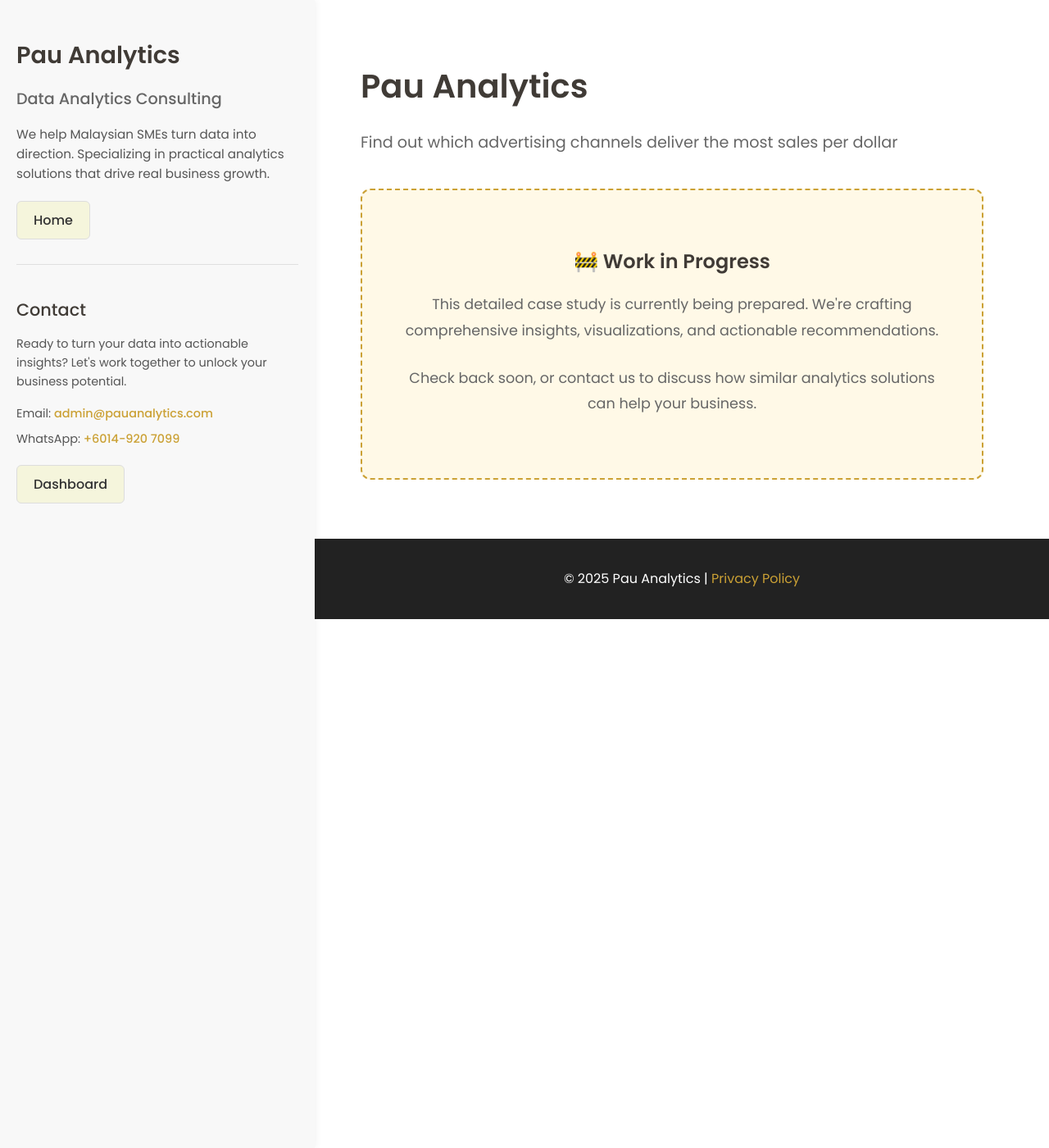
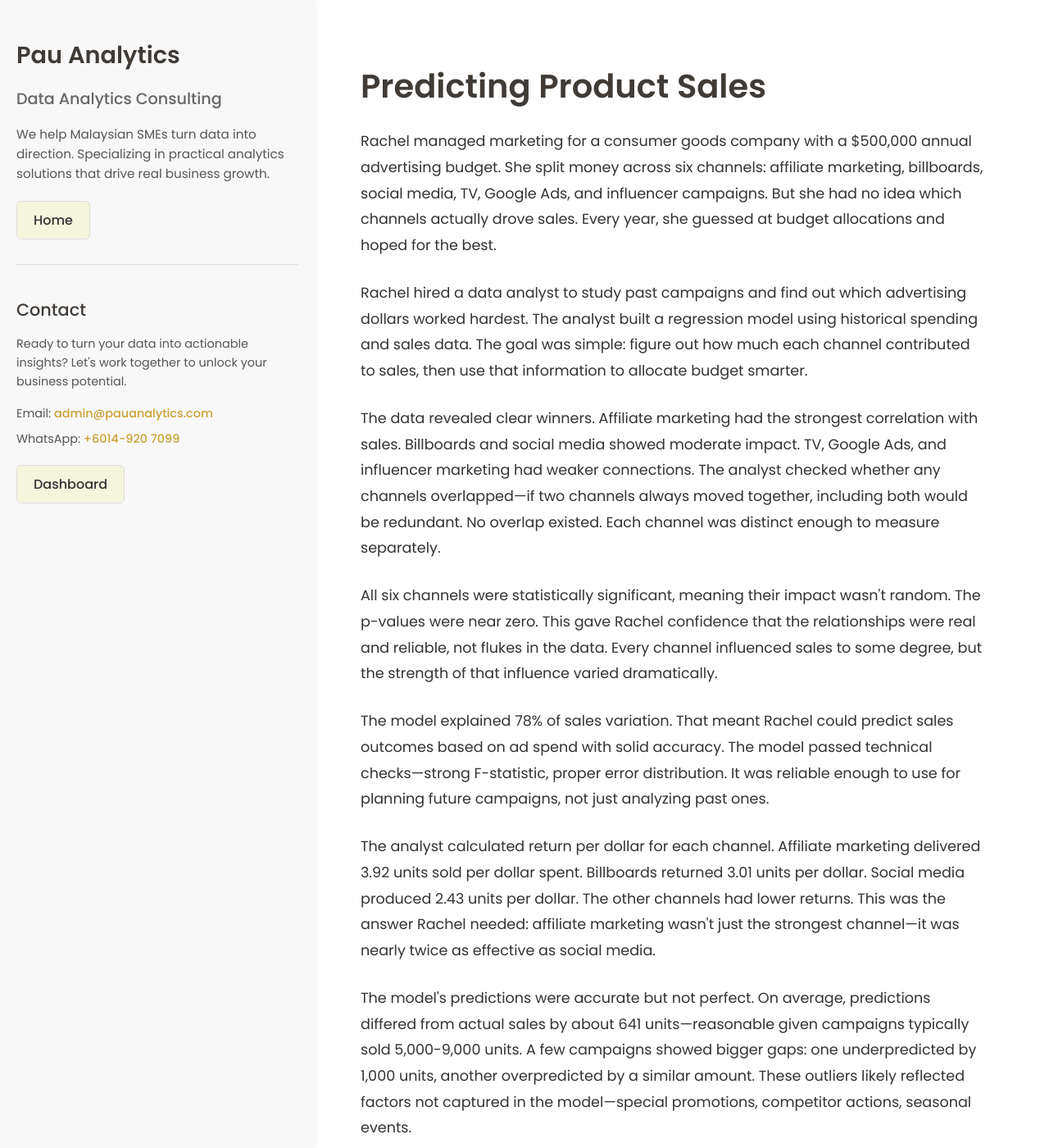
Before and after one commit to lyven81/pinnacles-learning-website, a Jekyll site: the page case-study/predicting-product-sales.html, which Jekyll copies as it is, in a window 1280 px wide and 1400 px high. Shown: the whole window at 82% size. Built offline with Jekyll 4.4.1, drawn with Linux system fonts in a browser that asks for light colours; some of the changed text lies outside the part shown.

Commit message:
Rewrite product sales prediction case study as narrative from marketing manager perspective
Changes:
- Updated meta title to "Predicting Product Sales | Pau Analytics"
- Updated meta description with key insight: affiliate marketing 3.92 units per dollar, 78% accurate model
- Removed header with "Pau Analytics" and subtitle
- Changed title to "Predicting Product Sales"
- Rewrote entire case study from third-person perspective following Rachel, a marketing manager
- Condensed from technical report format to 12-paragraph narrative
- Used short, direct, simple language accessible to general public
- Maintained key technical insights:
  * 6 advertising channels analyzed
  * Affiliate marketing: 3.92 units per dollar (strongest)
  * Billboards: 3.01 units per dollar
  * Social media: 2.43 units per dollar
  * Model explains 78% of sales variation
  * All channels statistically significant (p-values near zero)
  * Average prediction error: 641 units
  * 50% increase in affiliate = 7,981 units predicted
  * 100% increase = 8,930 units predicted
- Grounded ending: model isn't perfect but better than guessing with $500K budget
- Budget reallocation shown but no fabricated revenue increases

🤖 Generated with [Claude Code](https://claude.com/claude-code)

Co-Authored-By: Claude <noreply@anthropic.com>

```diff
--- a/case-study/predicting-product-sales.html
+++ b/case-study/predicting-product-sales.html
@@ -3,9 +3,9 @@
 <head>
     <meta charset="UTF-8">
     <meta name="viewport" content="width=device-width, initial-scale=1.0">
-    <title>Pau Analytics | Pau Analytics</title>
+    <title>Predicting Product Sales | Pau Analytics</title>
     <link rel="canonical" href="https://www.pauanalytics.com/case-study/predicting-product-sales" />
-    <meta name="description" content="Find out which advertising channels deliver the most sales per dollar" />
+    <meta name="description" content="How a marketing manager discovered affiliate marketing returns 3.92 units per dollar spent using a 78% accurate predictive model" />
 
     <!-- Fonts -->
     <link rel="preconnect" href="https://fonts.googleapis.com" />
@@ -267,16 +267,31 @@
         </aside>
         <main class="right-column">
             <section class="case-study-content">
-                <header>
-                    <h1>Pau Analytics</h1>
-                    <p class="subtitle">Find out which advertising channels deliver the most sales per dollar</p>
-                </header>
+                <h1>Predicting Product Sales</h1>
 
-                <div class="work-in-progress">
-                    <h2>🚧 Work in Progress</h2>
-                    <p>This detailed case study is currently being prepared. We're crafting comprehensive insights, visualizations, and actionable recommendations.</p>
-                    <p style="margin-top: 1.5rem;">Check back soon, or contact us to discuss how similar analytics solutions can help your business.</p>
-                </div>
+                <p>Rachel managed marketing for a consumer goods company with a $500,000 annual advertising budget. She split money across six channels: affiliate marketing, billboards, social media, TV, Google Ads, and influencer campaigns. But she had no idea which channels actually drove sales. Every year, she guessed at budget allocations and hoped for the best.</p>
+
+                <p>Rachel hired a data analyst to study past campaigns and find out which advertising dollars worked hardest. The analyst built a regression model using historical spending and sales data. The goal was simple: figure out how much each channel contributed to sales, then use that information to allocate budget smarter.</p>
+
+                <p>The data revealed clear winners. Affiliate marketing had the strongest correlation with sales. Billboards and social media showed moderate impact. TV, Google Ads, and influencer marketing had weaker connections. The analyst checked whether any channels overlapped—if two channels always moved together, including both would be redundant. No overlap existed. Each channel was distinct enough to measure separately.</p>
+
+                <p>All six channels were statistically significant, meaning their impact wasn't random. The p-values were near zero. This gave Rachel confidence that the relationships were real and reliable, not flukes in the data. Every channel influenced sales to some degree, but the strength of that influence varied dramatically.</p>
+
+                <p>The model explained 78% of sales variation. That meant Rachel could predict sales outcomes based on ad spend with solid accuracy. The model passed technical checks—strong F-statistic, proper error distribution. It was reliable enough to use for planning future campaigns, not just analyzing past ones.</p>
+
+                <p>The analyst calculated return per dollar for each channel. Affiliate marketing delivered 3.92 units sold per dollar spent. Billboards returned 3.01 units per dollar. Social media produced 2.43 units per dollar. The other channels had lower returns. This was the answer Rachel needed: affiliate marketing wasn't just the strongest channel—it was nearly twice as effective as social media.</p>
+
+                <p>The model's predictions were accurate but not perfect. On average, predictions differed from actual sales by about 641 units—reasonable given campaigns typically sold 5,000-9,000 units. A few campaigns showed bigger gaps: one underpredicted by 1,000 units, another overpredicted by a similar amount. These outliers likely reflected factors not captured in the model—special promotions, competitor actions, seasonal events.</p>
+
+                <p>Rachel ran simulations to test different budget scenarios. If she increased affiliate marketing spend by 50%, the model predicted 7,981 units sold. A 100% increase predicted 8,930 units. Similar increases in billboards and social media boosted sales too, but not as dramatically. The simulations confirmed what the coefficients showed: affiliate marketing was the highest-leverage channel.</p>
+
+                <p>Rachel restructured her budget. She shifted 40% of total spend to affiliate marketing, up from 20%. Billboards got 25%, social media 20%. She reduced TV, Google Ads, and influencer spending to fill the remaining 15%. She didn't eliminate any channel completely—all were statistically significant—but she stopped treating them equally.</p>
+
+                <p>She used the model to forecast sales for upcoming campaigns. Before launching, she'd input planned spend across channels and get an expected sales number. This helped her set realistic targets and adjust budgets if projections fell short. The model became her planning tool, not just her analysis tool.</p>
+
+                <p>Rachel learned that statistical significance doesn't mean equal importance. All six channels mattered, but three delivered most of the value. The model gave her a framework for decision-making, but she stayed alert to its limitations—some campaigns still surprised her, and external factors the model couldn't see sometimes drove unexpected results.</p>
+
+                <p>Today, Rachel allocates budget based on proven return per dollar, not intuition. She runs scenario tests before committing money. She monitors actual performance against predictions and refines her approach when gaps appear. She's not guessing anymore. The model isn't perfect, but it's far better than flying blind with half a million dollars.</p>
             </section>
         </main>
     </div>
```
